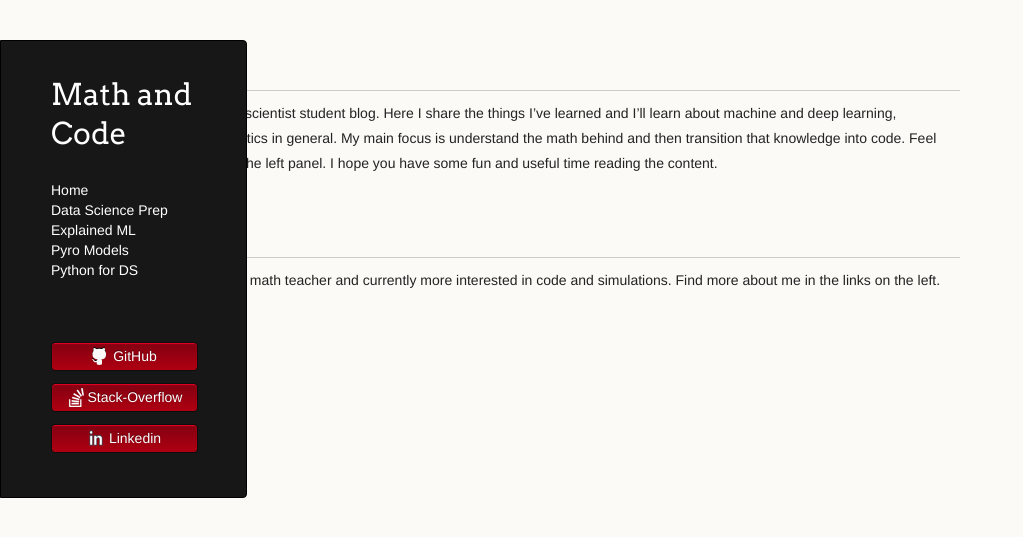
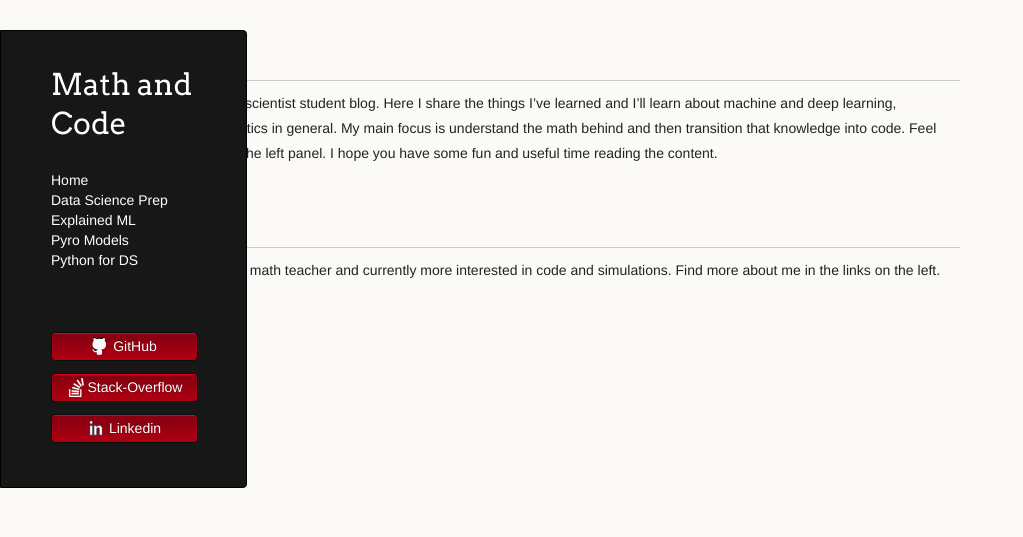
Before and after one commit to LemonPy29/LemonPy29.github.io, a Jekyll site: the page built from index.md, in a window 1280 px wide. Shown: the top 537 px of the page, without its empty margins (0-1023 px from the left). Built offline with Jekyll 4.4.1, drawn with Linux system fonts in a browser that asks for light colours; nearby versions of some CDN libraries; the repository's description, which GitHub fills in, is left out; our own code applies the rules of GitHub Pages for plain Markdown files.

Commit message:
update css

```diff
--- a/_sass/jekyll-theme-dinky.scss
+++ b/_sass/jekyll-theme-dinky.scss
@@ -27,8 +27,9 @@ time, mark, audio, video {
 /* Base text styles */
 
 body {
-	padding:10px 0px 0 0;
-	font-family:"Helvetica Neue", Helvetica, Arial, sans-serif;
+  padding: auto;
+  width: 1024px;
+  font-family: "Helvetica Neue", Helvetica, Arial, sans-serif;
   font-size: 14px;
   color: #232323;
   background-color: #FBFAF7;
```
Lines whose indentation alone changed are shown as unchanged.
